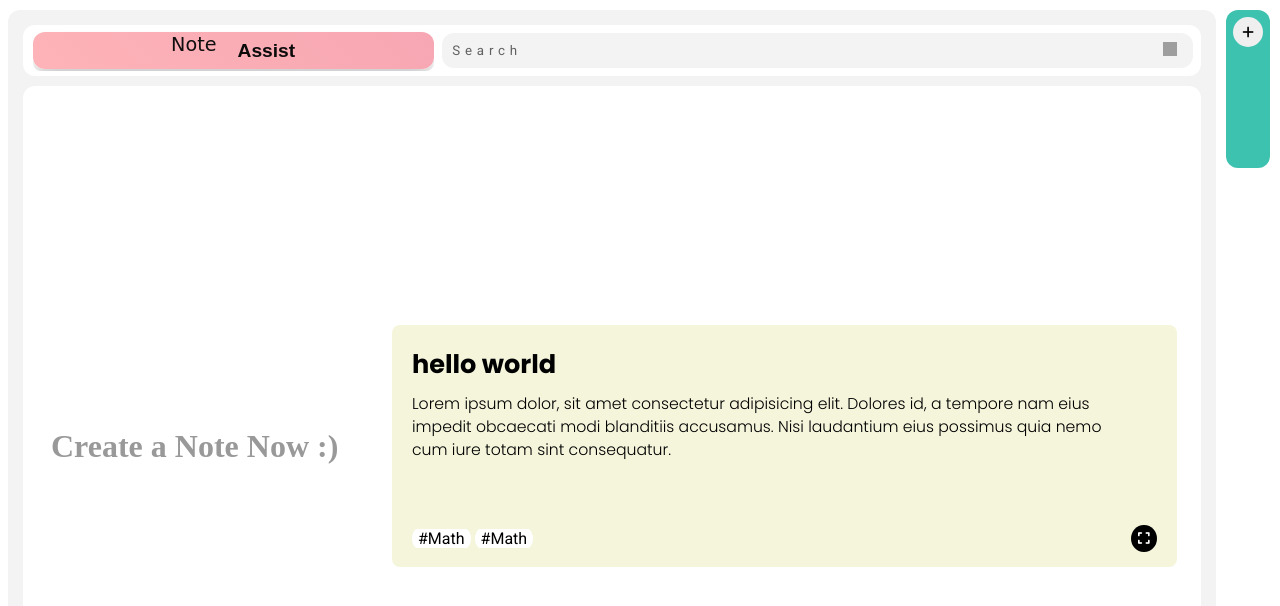
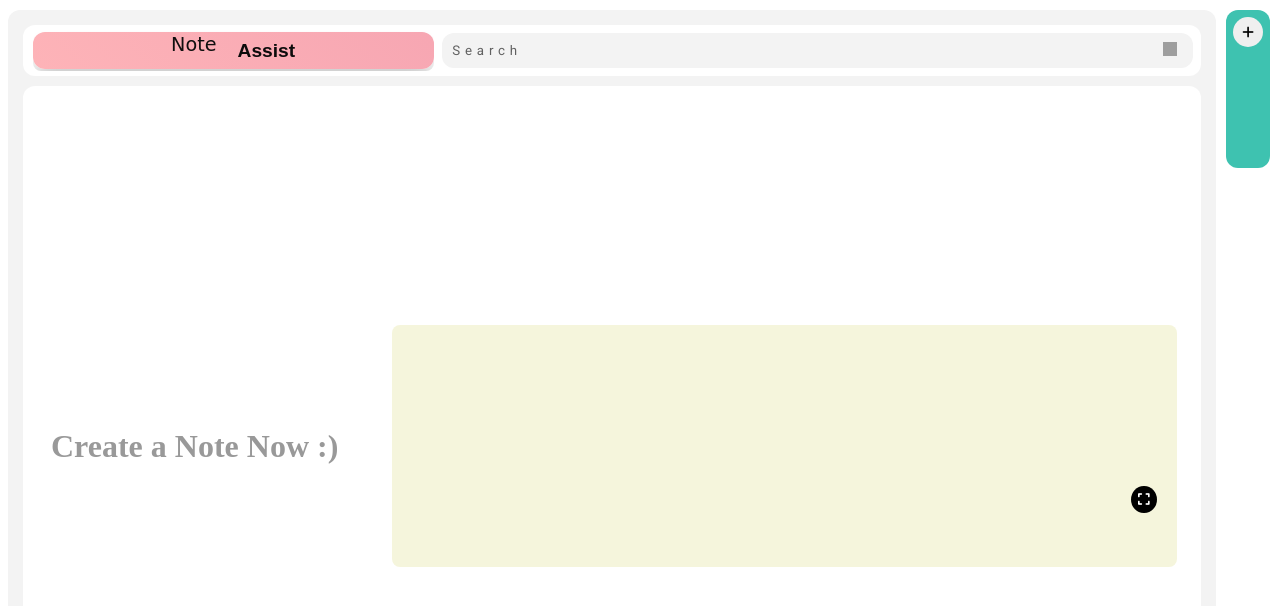
Before and after one commit to NKD52/NoteGenie, a plain HTML site: page index.html in a window 1280 px wide. Drawn offline with nearby package versions, Linux system fonts and the light colour scheme; grey boxes are pictures that could not be loaded; a web font is replaced by a local one.

Commit message:
Update index.html

```diff
--- a/index.html
+++ b/index.html
@@ -34,12 +34,7 @@
         <main>
         <nav>
             <ul class="navul">
-                <!-- <li class="navli"><a href="home.html"><i class="fas fa-home"></i></a></li>
-                <li class="navli"><a href="home.html"><i class="fas fa-home"></i></a></li>
-                <li class="navli"><a href="home.html"><i class="fas fa-home"></i></a></li>
-                <li class="navli"><a href="home.html"><i class="fas fa-home"></i></a></li>
-                <li class="navli"><a href="home.html"><i class="fas fa-home"></i></a></li> -->
-                <!-- <li class="navli"><a href="#"><i class="fas fa-add"></i></a></li> -->
+
                 <button class="addNote"><i class="fas fa-add"></i></button>
             </ul>
         </nav>
@@ -73,16 +68,14 @@
                 <!-- dynamic cards -->
                 <div class="card">
                     <div class="innercard">
-                        <h1>hello world</h1>
-                        <p class="innercardp">Lorem ipsum dolor, sit amet consectetur adipisicing elit. Dolores id, a tempore nam eius impedit obcaecati modi blanditiis accusamus. Nisi laudantium eius possimus quia nemo cum iure totam sint consequatur.</p>
+                        <h1></h1>
+                        <p class="innercardp"></p>
                         <div class="footercard">
                             <div class="tags">
-                                <span class="cardtagspan">#Math</span>
-                                <span class="cardtagspan">#Math</span>
+
                             </div>
                             <div class="expand">
                                 <button class="expandbtn"><i class="fas fa-expand"></i></button>
-                                <!-- <a href=""><i class="fas fa-expand"></i></a> -->
                             </div>
                         </div>
                     </div>
```
